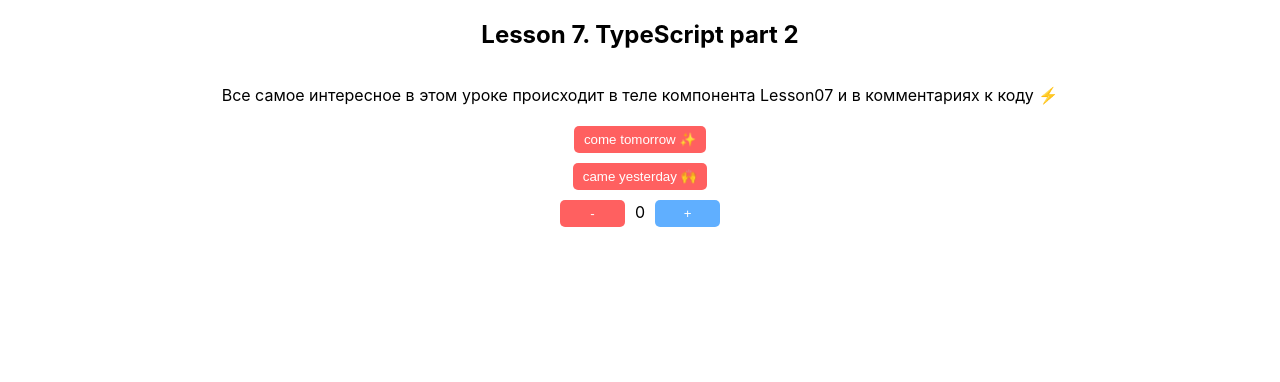
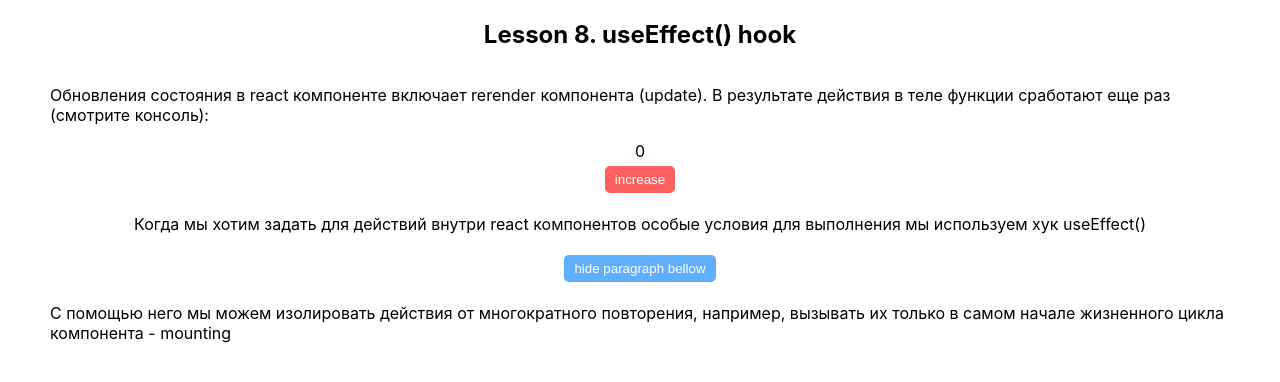
Before and after one commit to dmitrii-kuvaldin/47-typescript, a React (Create React App) app: page / in a window 1280 px wide. Shown: the top 382 px of the page. Built offline with nearby package versions, Linux system fonts and the light colour scheme.

Commit message:
lesson 8

```diff
--- a/package.json
+++ b/package.json
@@ -39,5 +39,8 @@
       "last 1 firefox version",
       "last 1 safari version"
     ]
+  },
+  "devDependencies": {
+    "@types/uuid": "^10.0.0"
   }
 }
--- /dev/null
+++ b/src/components/fetchDog/fetchDog.css
@@ -0,0 +1,3 @@
+.dog-img {
+ height: 300px;
+}
--- a/src/components/myForm/MyForm.jsx
+++ b/src/components/myForm/MyForm.tsx
@@ -8,9 +8,9 @@ function MyForm() {
 
   return (
     <form className='myForm'>
-      <MyInput label={'login'} placeholder={'login'} type={'text'} />
-      <MyInput label={'pass'} placeholder={'password'} type={'password'} />
-      <MyInput label={'email'} placeholder={'email'} type={'email'} />
+      <MyInput name='login' label={'login'} placeholder={'login'} type={'text'} />
+      <MyInput name='password' label={'pass'} placeholder={'password'} type={'password'} />
+      <MyInput name='email' label={'email'} placeholder={'email'} type={'email'} />
       <MyButton text={'авторизация'} type='submit' onClick={() => console.log('login!!')}  />
     </form>
   );
--- a/src/index.tsx
+++ b/src/index.tsx
@@ -1,6 +1,6 @@
 import ReactDOM from 'react-dom/client';
 import './index.css';
-import Lesson07 from './lessons/lesson_07/Lesson07';
+import Lesson08 from './lessons/lesson_08/Lesson08';
 
 
 const root = ReactDOM.createRoot(
@@ -8,7 +8,6 @@ const root = ReactDOM.createRoot(
 );
 root.render(
   <>
-    <Lesson07 />
-
+    <Lesson08/>
   </>
 );
--- /dev/null
+++ b/src/lessons/lesson_08/Lesson08.tsx
@@ -0,0 +1,60 @@
+import { useEffect, useState } from 'react';
+import MyButton from '../../components/myButton/MyButton';
+
+export default function Lesson08() {
+  const [count, setCount] = useState<number>(0);
+  const [toggle, setToggle] = useState<boolean>(true);
+
+
+  const handleIncrease = (): void => {
+    setCount(prev => prev + 1);
+  };
+
+  const handleToggle = (): void => {
+    setToggle(!toggle);
+  };
+
+
+  // изменения состояния state вызывает rerender компонента
+  // он в свою очередь заново запускает команды в теле функции компонента
+  // setCount(prev => prev + 1)
+
+
+  // хук принимает в себя два параметра - стрелочная функция с заданным действием, массив зависимостей - в нем можно указать при изменении каких переменных будет происходить данное действие
+  useEffect(() => {
+    // этот вывод в консоль будет происходить только в самом начале жизненного этапа компонента - mounting
+    console.log('этот вывод в консоль сработает только раз в начале');
+  }, []);
+
+  // * здесь мы смогли сделать так чтобы действие в useEffect() происходила в начале жизнененного цикла компонента и при обновлении переменной состояния toggle
+  // для этого мы положили ее в массив зависимостей
+  useEffect(() => {
+    console.log('этот вывод в консоль сработает в начале и при изменении toggle, когда прячем параграф');
+  }, [toggle]);
+
+  // ! если массив пустой - действие произойдет только один раз
+
+  // этот вывод в консоль будет происходить каждый раз при обновлении компонента
+  console.log('этот вывод в консоль будет срабатывать при каждом обновлении 🫠');
+
+  return (
+    <div className='lesson-container'>
+      <h2>Lesson 8. useEffect() hook</h2>
+
+      <p>Обновления состояния в react компоненте включает rerender компонента (update). В результате действия в теле функции сработают еще раз (смотрите консоль): </p>
+
+      <div>{count}</div>
+      <MyButton text='increase' onClick={handleIncrease} />
+      <p>Когда мы хотим задать для действий внутри react компонентов особые условия для выполнения мы используем хук useEffect()</p>
+      <MyButton isPrimary={true} text='hide paragraph bellow' onClick={handleToggle} />
+      {/* если toggle true то блок кода снизу будет показан */}
+      {toggle && (
+        <>
+          <p>С помощью него мы можем изолировать действия от многократного повторения, например, вызывать их только в самом начале жизненного цикла компонента - mounting</p>
+        </>
+      )}
+
+
+    </div>
+  );
+}
```
Also changed, not shown: src/components/fetchDog/FetchDog.tsx (added, +49 -0 lines), src/components/myInput/MyInput.tsx (renamed from src/components/myInput/MyInput.jsx, +7 -2 lines), src/lessons/lesson_02/Lesson02.tsx (renamed from src/lessons/lesson_02/Lesson02.jsx, +11 -4 lines), src/lessons/lesson_01/Lesson01.tsx (renamed from src/lessons/lesson_01/Lesson01.jsx), src/lessons/lesson_03/Lesson03.tsx (renamed from src/lessons/lesson_03/Lesson03.jsx), src/lessons/lesson_04/Lesson04.tsx (renamed from src/lessons/lesson_04/Lesson04.jsx), src/lessons/lesson_05/Lesson05.tsx (renamed from src/lessons/lesson_05/Lesson05.jsx), 2 other files (tests, documents, lock files or other folders).
